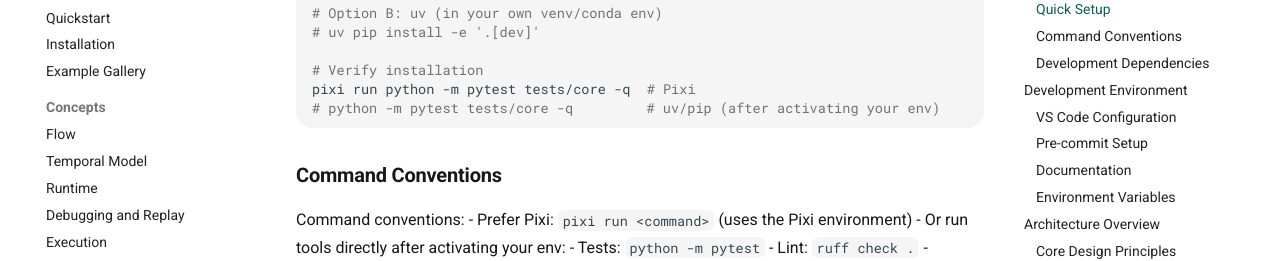
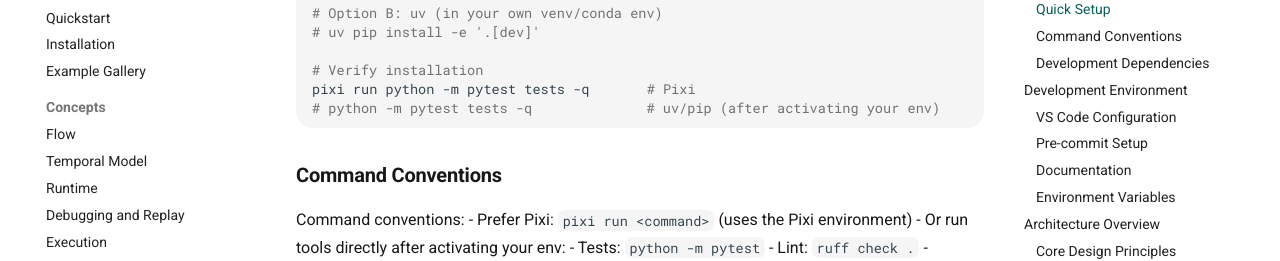
Before and after one commit to openretriever/retriever, an MkDocs documentation site: the page built from docs/guides/development.md, in a window 1280 px wide and 900 px high, scrolled down 1068 px. Shown: the part 180-441 px from the top of the window. Built offline with MkDocs 1.6.1 and Material for MkDocs 9.7.7, drawn with Linux system fonts in a browser that asks for light colours; comment, search, counter and statistics services are not loaded; some of the changed text lies outside the part shown.

Commit message:
docs(release): use full maintained test suite

````diff
--- a/docs/guides/development.md
+++ b/docs/guides/development.md
@@ -47,8 +47,8 @@ pixi run python -m pip install -e '.[dev]'   # dev tooling inside Pixi env
 # uv pip install -e '.[dev]'
 
 # Verify installation
-pixi run python -m pytest tests/core -q  # Pixi
-# python -m pytest tests/core -q         # uv/pip (after activating your env)
+pixi run python -m pytest tests -q       # Pixi
+# python -m pytest tests -q              # uv/pip (after activating your env)
 ```
 
 ### Command Conventions
@@ -377,7 +377,7 @@ For the public OpenRetriever repository, use the `openretriever` remote and keep
 ```bash
 git remote -v
 pixi run -e docs docs-build
-pixi run python -m pytest tests/core -q
+pixi run python -m pytest tests -q
 pixi run p0-release-readiness
 pixi run build
 ```
````
Also changed, not shown: other parts of docs/guides/development.md (+1 -1 lines), AGENTS.md (+1 -1 lines), CONTRIBUTING.md (+1 -1 lines), RELEASE.md (+2 -2 lines), docs/contributing.md (+2 -2 lines), 1 other file.
